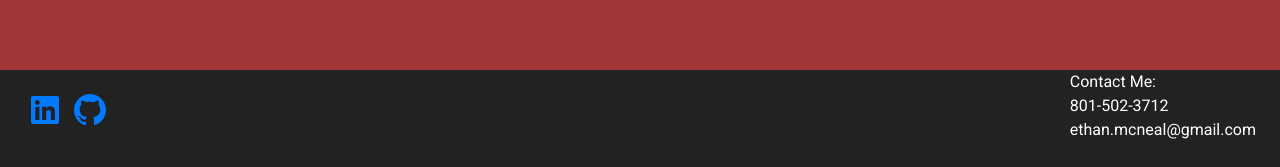
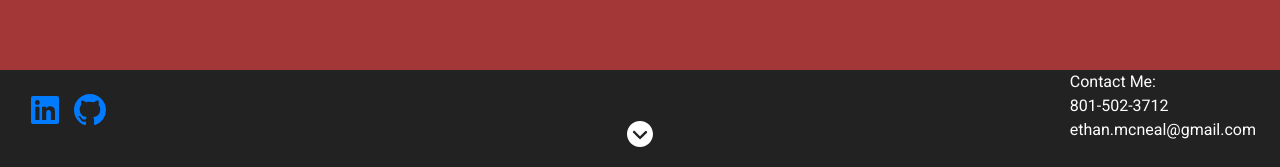
Before and after one commit to ethanmcneal/ethanmcneal, a React (Create React App) app in the folder client/: page /ethanmcneal in a window 1280 px wide. Shown: the part 2362-2529 px from the top of the page. Built offline with nearby package versions, Linux system fonts and the light colour scheme.

Commit message:
connected email form

```diff
--- a/client/package.json
+++ b/client/package.json
@@ -8,6 +8,7 @@
     "@testing-library/user-event": "^12.1.10",
     "bootstrap": "^4.6.0",
     "bootstrap-react": "^0.5.0-alpha.14",
+    "emailjs-com": "^2.6.4",
     "react": "^17.0.2",
     "react-dom": "^17.0.2",
     "react-icons": "^4.2.0",
--- a/client/src/App.js
+++ b/client/src/App.js
@@ -6,7 +6,7 @@ import Streaks from './pages/Streaks';
 
 function App() {
   return (
-    <div style={{backgroundColor: '#222222', marginTop: '0', color: 'white'}}>
+    <div style={{backgroundColor: '#a33636', marginTop: '0', color: 'white'}}>
     <Switch>
    <Route exact path='/' component={Landing}/>
    <Route exact path='/ethanmcneal' component={Home}/>
--- /dev/null
+++ b/client/src/pages/EmailForm.js
@@ -0,0 +1,31 @@
+import React from 'react';
+import emailjs from 'emailjs-com';
+
+
+export default function EmailForm() {
+
+  function sendEmail(e) {
+    e.preventDefault();
+
+    emailjs.sendForm('service_7l3rxrk', 'template_bdbcmks', e.target,
+    'user_2vr8riZaHDkUEkHBgVXTU')
+      .then((result) => {
+          console.log(result.text);
+      }, (error) => {
+          console.log(error.text);
+      });
+  }
+
+  return (
+    <form className="contact-form" onSubmit={sendEmail} style={{display: 'flex', flexDirection: 'column'}}>
+      <input type="hidden" name="contact_number" />
+      <label>Name</label>
+      <input type="text" name="user_name" />
+      <label>Email</label>
+      <input type="email" name="user_email" />
+      <label>Message</label>
+      <textarea name="message" />
+      <input type="submit" value="Send" />
+    </form>
+  );
+}
--- a/client/src/pages/Footer.js
+++ b/client/src/pages/Footer.js
@@ -1,10 +1,15 @@
 
 import {VscGithubInverted} from 'react-icons/vsc'
 import {FaLinkedin} from 'react-icons/fa'
+import {IoIosArrowDropdownCircle} from 'react-icons/io'
+import { useState } from 'react'
+import EmailForm from './EmailForm'
 
 const Footer = () => {
+    const [showContactForm, setShowContactForm] = useState(false)
     return(
-        <div style={{backgroundColor: 'rgb(34,34,34)', color: 'white', margin: '0', height: '100px', display: 'flex', justifyContent: 'space-between', maxWidth: window.innerWidth}}>
+        <div style={{backgroundColor: 'rgb(34,34,34)'}}>
+        <div style={{color: 'white', margin: '0', height: '100px', display: 'flex', justifyContent: 'space-between', maxWidth: window.innerWidth}}>
             <div style={{margin: '1em'}}>
                 <a href={'https://www.linkedin.com/in/ethanmcneal/'} target={'_blank'} rel="noreferrer">
             <FaLinkedin size='2em' style={{margin: '.5em .8em'}}/>
@@ -12,6 +17,9 @@ const Footer = () => {
                 <a href={'https://www.github.com/ethanmcneal/'} target={'_blank'} rel="noreferrer">
                 <VscGithubInverted size='2em' />
                 </a>
+            </div>
+            <div style={{margin: '3em 0 0 7em'}}>
+            <IoIosArrowDropdownCircle onClick={()=>setShowContactForm(true)}size='2em'/>
             </div>
             <div style={{margin: '0'}}>
 
@@ -22,6 +30,11 @@ const Footer = () => {
             <p style={{margin: '0 1.5em'}}>ethan.mcneal@gmail.com</p>
             </div>
         </div>
+        {showContactForm &&
+        <div >
+            <EmailForm />
+        </div>}
+    </div>
     )
 }
 
--- a/client/src/pages/Home.js
+++ b/client/src/pages/Home.js
@@ -8,11 +8,12 @@ import AboutMe from './AboutMe'
 import Footer from './Footer'
 import * as Scroll from 'react-scroll'
 import MobileAboutMe from './MobileAboutMe'
-import { useEffect } from 'react'
+import { useEffect} from 'react'
 import FadeIn from '../styleComponents/FadeIn'
 
 
 const Home = () => {
+
     var scroller = Scroll.animateScroll
 
     useEffect(()=> {
@@ -24,7 +25,7 @@ const Home = () => {
     return(
         <>
         <FadeIn>
-    <div style={{backgroundColor: 'rgb(25,53,81)'}}>
+    <div>
 
     <h1 style={{padding:'.5em'}}>Ethan McNeal</h1>
     {window.innerWidth <= 900 ?
@@ -58,12 +59,12 @@ const Home = () => {
 
     </div>
     }</div>
-    <div style={{backgroundColor: '#33543a'}}>
+    <div>
     <h1 style={{padding:'.7em'}}>Projects</h1>
     {window.innerWidth <= 900 ? <MobileProjects /> : <Projects />}
     <br />
     </div>
-    <div style={{backgroundColor: '#a33636'}}>
+    <div >
     <h1 style={{padding:'.7em'}}>About Me</h1>
     {window.innerWidth <= 900 ? <MobileAboutMe /> : <AboutMe />}
     </div>
```
Also changed, not shown: 1 other file (tests, documents, lock files or other folders).
